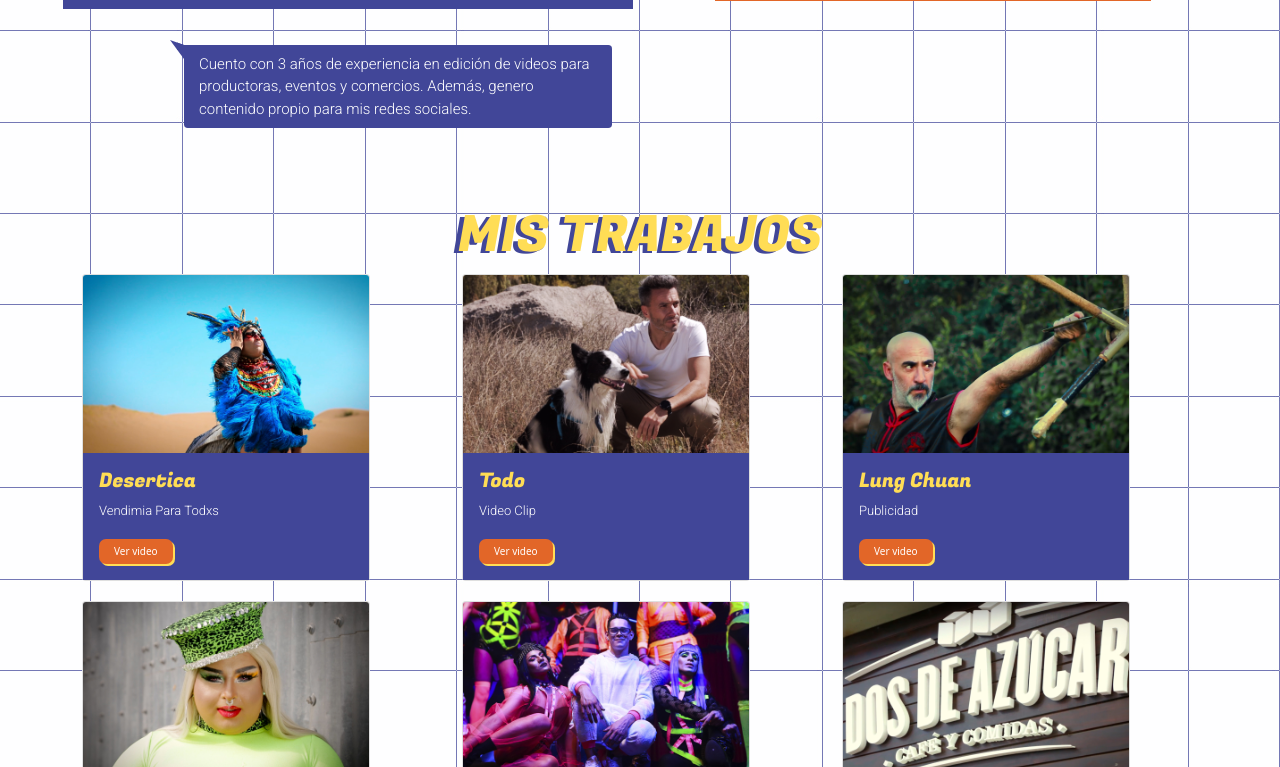
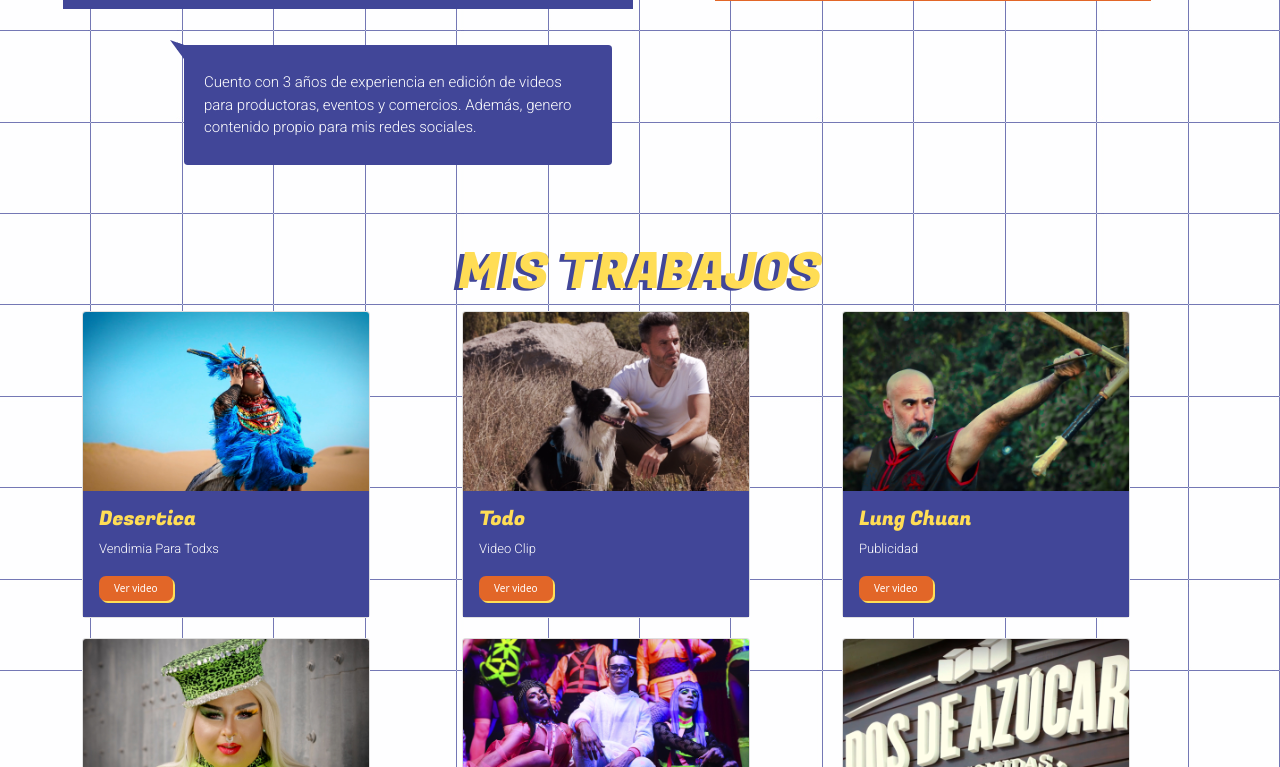
Before and after one commit to lucassmun/portfolio, a website: page videos.html in a window 1280 px wide. Shown: the part 333-1100 px from the top of the page. Drawn offline with nearby package versions, Linux system fonts and the light colour scheme.

Commit message:
ultimo arreglo espero

```diff
--- a/scss/parciales/_portfolio.scss
+++ b/scss/parciales/_portfolio.scss
@@ -19,7 +19,7 @@
 .video_video1{
     width: 80%;
     max-height: auto;
-    box-shadow: 8px 6px 0px $color-azul;
+    box-shadow: 8px 6px 0px $color-naranja;
     margin-left: 10%;
 }
 
@@ -80,7 +80,8 @@
     padding: 0.5em 1em;
     position: relative;
     border-radius: 0 0.25em 0.25em 0.25em;
-    height: auto;
+    height: 120px;
+    padding: 20px;
     width: 75%;
     margin-left: 15%;
     display: flex;
```
Also changed, not shown: css/style.css.
